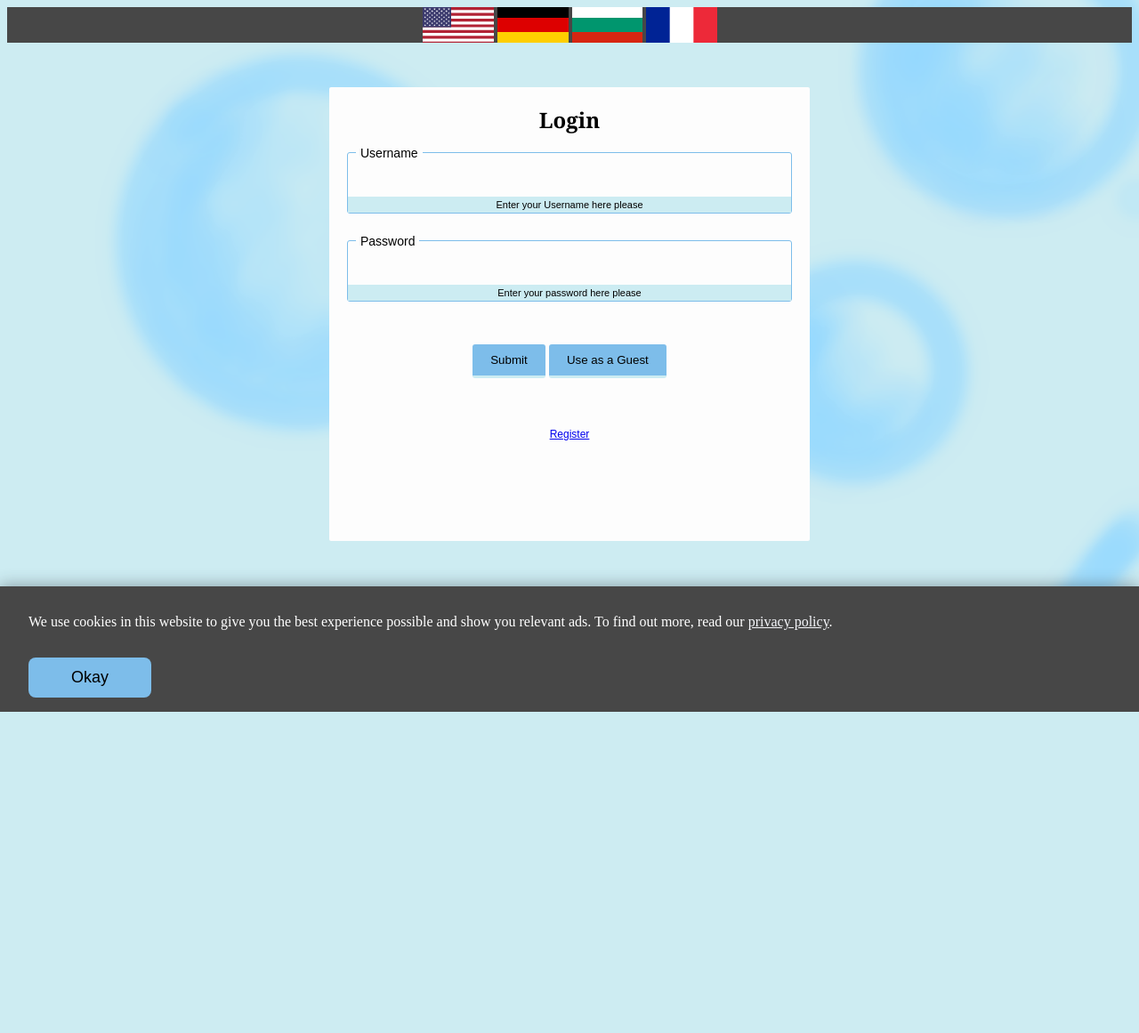
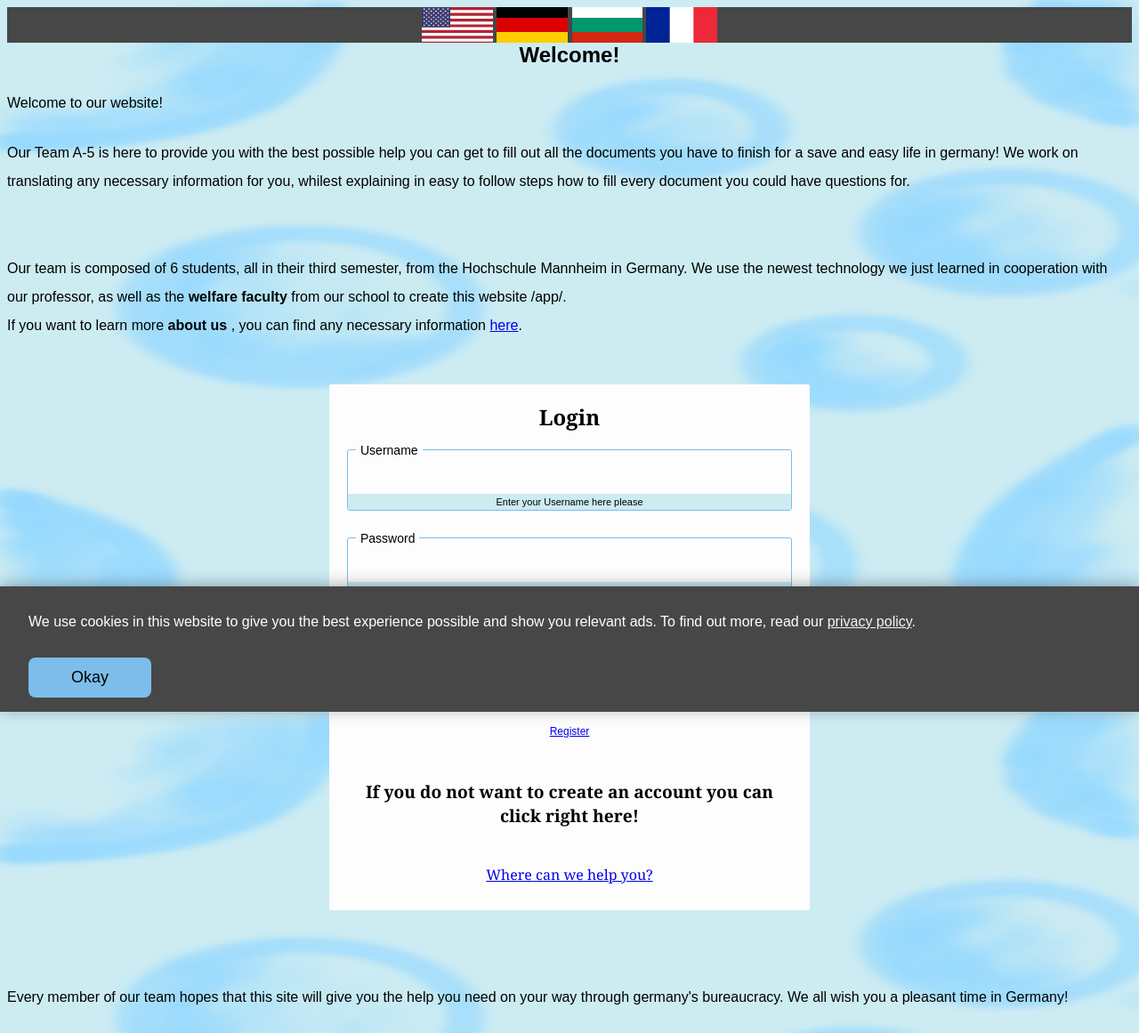
Before and after one commit to 1ckov/Web_A-5_Project_Repo, a Flask app: page / in a window 1280 px wide. Shown: the whole page at 89% size. Before the commit the page ends 800 px from the top, so only its background shows below. Run offline with Flask 2, Linux system fonts and the light colour scheme.

Commit message:
willkommensseite eingebaut

```diff
--- a/app.py
+++ b/app.py
@@ -11,7 +11,7 @@ language = "en"
 # "Chose language" and "Loggin" page
 @app.route('/')
 def index():
-    return render_template('index.html')
+    return render_template('welcome.html')
 
 @app.route('/register', methods=['GET','POST'])
 def registration():
--- a/static/css/form.css
+++ b/static/css/form.css
@@ -4,6 +4,7 @@ body {
     background-attachment: fixed;
     background-position: center;
     background-size: 100%;
+    font-family: Arial, Helvetica, sans-serif;
 }
 
 form{
--- a/templates/en/final.html
+++ b/templates/en/final.html
@@ -15,4 +15,5 @@
 <p>
     If you would like to fill out any other document, please click <a href="/en/gez/home">here</a>.
 </p>
+
 {% endblock %}
--- /dev/null
+++ b/templates/welcome.html
@@ -0,0 +1,95 @@
+{%extends 'base.html'%}
+
+{% block start %} <html lang="en"> {% endblock %}
+{% block head %}
+<title>GEZ-Help</title>
+{% endblock %}
+
+{% block body %}
+
+<h1>
+    Welcome!
+</h1>
+<p>Welcome to our website! </p>
+<p >
+    Our Team A-5 is here to provide you with the best possible help you can get to fill out all the documents you have
+    to finish for a save and easy life in germany!
+    We work on translating any necessary information for you, whilest explaining in easy to follow steps how to fill
+    every document you could have questions for.
+</p>
+<br>
+
+<p >
+    Our team is composed of 6 students, all in their third semester, from the Hochschule Mannheim in Germany. We use the
+    newest technology
+    we just learned in cooperation with our professor, as well as the <b id="welfare"> welfare faculty </b>from our
+    school to create this website /app/.<br>
+    If you want to learn more <b>about us </b>, you can find any necessary information <a href = "en/about_us.html"> here</a>.
+</p>
+
+<p>
+
+        <form action="/" method="POST">
+            <h1>Login</h1>
+            <ul>
+                <li>
+                    <label for="uName">Username</label>
+                    <input type="text" name="username" id="uName">
+                    <span>Enter your Username here please</span>
+                </li>
+                <li>
+                    <label for="pWord">Password</label>
+                    <input type="password" name="password" id="pWord">
+                    <span>Enter your password here please</span>
+                </li>
+                <li>
+                    <ul>
+                        <li>
+                            <input type="submit" value="Submit">
+                            <input type="button" value="Use as a Guest">
+                        </li>
+                    </ul>
+
+                </li>
+            </ul>
+
+            <ul>
+                <li>
+                    <a href="/register">
+                        <p id="reg">Register</p>
+                    </a>
+
+                </li>
+            </ul>
+            <ul>
+                <li>
+                    <h2>
+                        If you do not want to create an account you can click right here!
+                    </h2>
+                    <br>
+                    <a href= "home.html"> Where can we help you?</a>
+                </li>
+            </ul>
+
+        </form>
+</p>
+
+
+<p id="finalsentence">
+    <br>Every member of our team hopes that this site will give you the help you need on your way through germany's
+    bureaucracy. We all wish you a pleasant time in Germany!
+</p>
+<!-- Cookie html code from here: -->
+<div class="cookie-container">
+    <p>
+        We use cookies in this website to give you the best experience possible
+        and show you relevant ads. To find out more, read our
+        <a href="templates/localized_pages/English/privacy_policy.html">privacy policy</a>.
+    </p>
+
+    <button class="cookie-btn">
+        Okay
+    </button>
+</div>
+<script type="text/javascript" src="{{url_for('static', filename='javascript/cookieConsent.js')}}"></script>
+{% endblock %}
```
